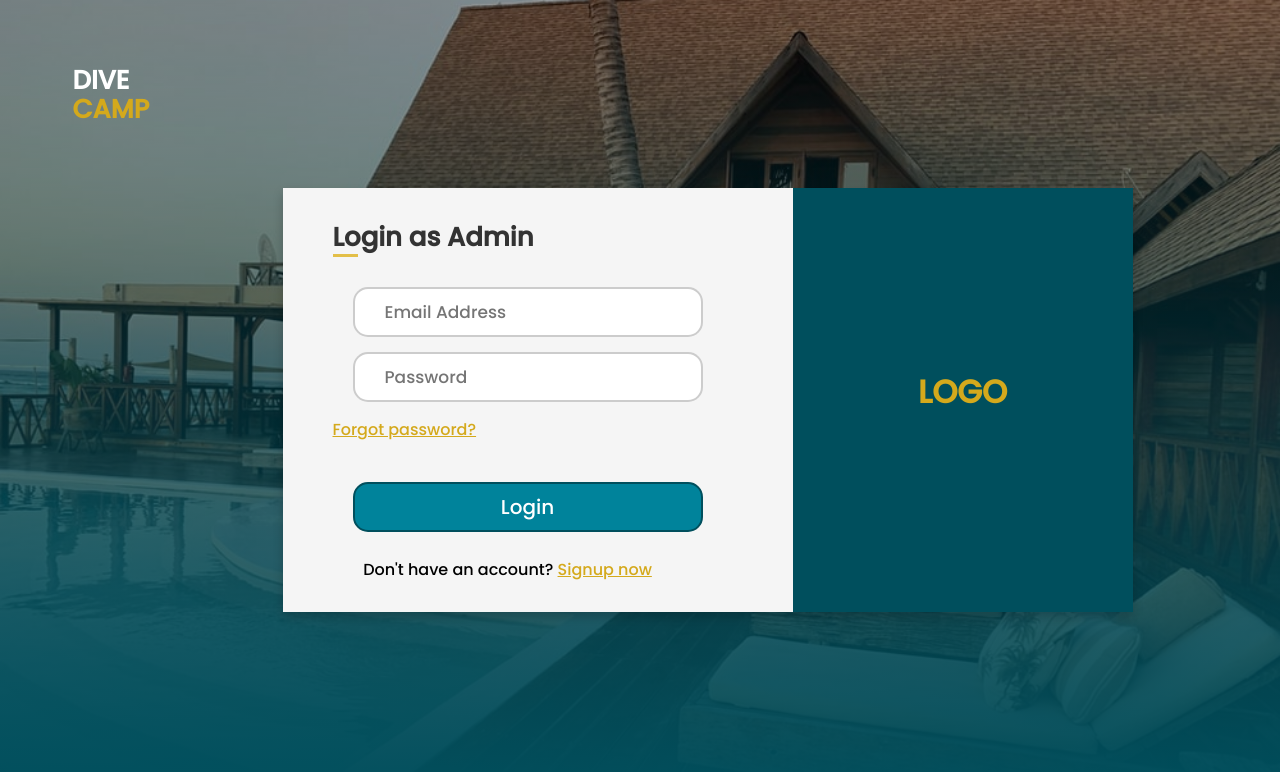
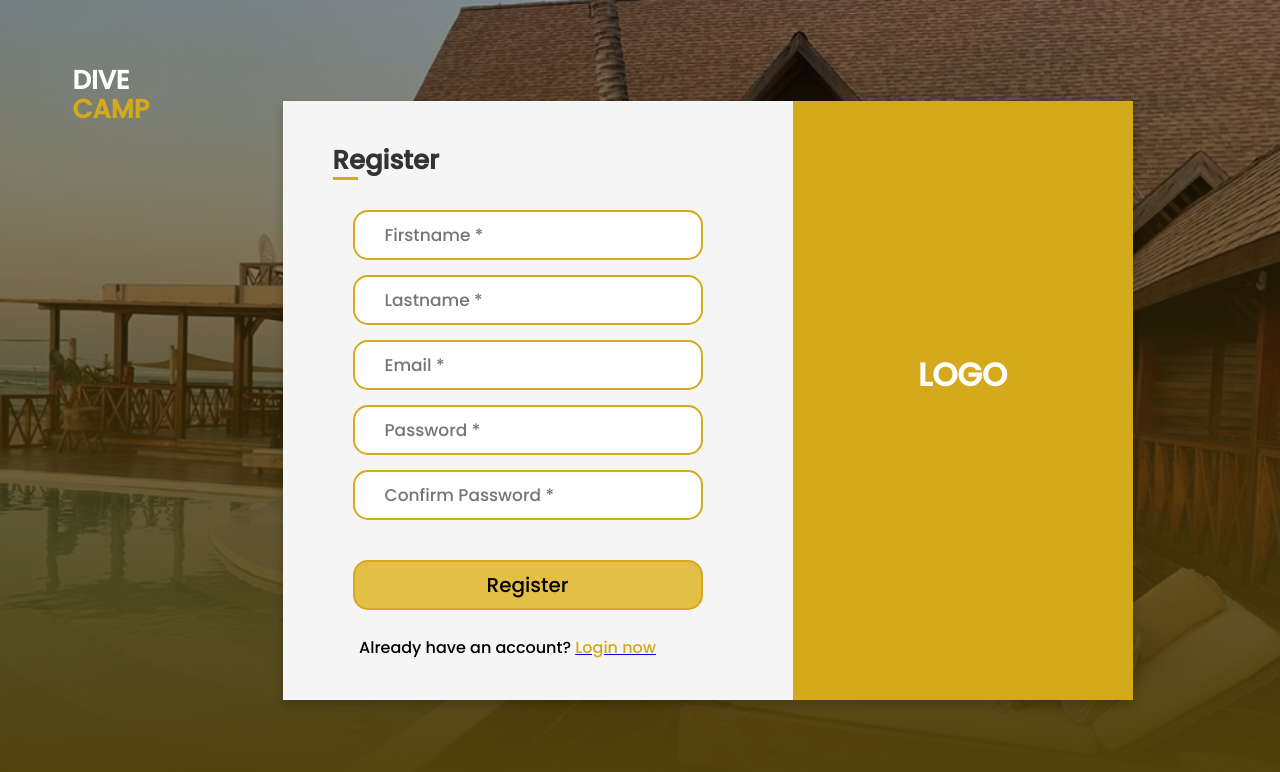
Before and after one commit to genjionn/BienUnido-DiveCamp, a PHP site: page /DiveCamp_Project/Users/admin in a window 1280 px wide. Shown: the top 772 px of the page. Run offline with PHP 8.4, Linux system fonts and the light colour scheme; data that the repository does not hold is empty.

Commit message:
Revert "Need more fixes on Admin"
This reverts commit 8477b16bae305771a3e479cf9e81d64bf48ace9c.

```diff
--- a/app/controllers/Pages.php
+++ b/app/controllers/Pages.php
@@ -24,9 +24,6 @@ class Pages extends Controller { //Mo extend ni siya sa libraries/Controller.php
     public function profile(){
         $this->view('pages/userprofile');
     }
-    public function adminhome(){
-        $this->view('pages/adminhomepage');
-    }
 
 
 
--- a/app/controllers/Users.php
+++ b/app/controllers/Users.php
@@ -115,8 +115,6 @@ class Users extends Controller{ //Takes care of the flow of the Users
             //Validate email
             if(empty($data['email'])){
                 $data['emailError'] = 'Please Enter your email';
-            }else if(findUserbyEmail){
-
             }
             //Validate password
             if(empty($data['password'])){
@@ -154,56 +152,7 @@ class Users extends Controller{ //Takes care of the flow of the Users
     }
 
     public function admin(){ //Wla pai admin login
-        $data = [
-            'title' => 'Admin Login page',
-            'email' => '',
-            'password' => '',
-            'emailError' => '',
-            'passwordError' => ''
-        ];
-        //Check for post
-        if($_SERVER['REQUEST_METHOD'] == 'POST'){
-            //sanitize post data
-            $_POST = filter_input_array(INPUT_POST, FILTER_SANITIZE_STRING);
-            $data = [
-                'email' => trim($_POST['email']),
-                'password' => trim($_POST['password']),
-                'emailError' => '',
-                'passwordError' => ''
-            ];
-            //Validate email
-            if(empty($data['email'])){
-                $data['emailError'] = 'Please Enter your email';
-            }
-            //Validate password
-            if(empty($data['password'])){
-                $data['passwordError'] = 'Please Enter your password';
-            }
-
-            //check if all errors are empty
-            if(empty($data['emailError']) && empty($data['passwordError'])){
-                $loggedInUser = $this->userModel->login($data['email'], $data['password']);
-                if($loggedInUser){
-                    $this->createAdminSession($loggedInUser);
-                } else{
-                    $data['passwordError'] = 'Credentials are incorrect';
-                    $this->view('users/login', $data);
-                }
-            }
-        } else{
-            $data = [
-                'email' => '',
-                'password' => '',
-                'emailError' => '',
-                'passwordError' => ''
-            ];//empty ni if dli mo sulod.
-        }
-        $this->view('users/admin', $data); //search for the file
-    }
-    public function createAdminSession($user){ //basta mo login ang User kuhaon ni siya ang ID og Email
-        $_SESSION['user_id'] = $user->id;
-        $_SESSION['email'] = $user->email;
-        header('location:' . URLROOT . '/pages/adminhomepage');
+        $this->view('users/register', $data);
     }
 }
 
--- a/app/views/Users/admin.php
+++ b/app/views/Users/admin.php
@@ -22,7 +22,7 @@
                     <div class="input-boxes">
                         <div class="input-box">
                             <i class="fa-solid fa-envelope"></i>
-                            <input type="email" name="email" id="email" placeholder="Email Address" required>
+                            <input type="email" name="email" id="email" placeholder="Email Address" value="<?php echo $email;?>" required>
                         </div>
                         <div class="input-box">
                             <i class="fa fa-lock"></i>
@@ -32,7 +32,7 @@
                         <div class="button input-box">
                             <input name="submit" type="submit" value="Login">
                         </div>
-                        <div class="text login-text">Don't have an account? <a href="register"><label>Signup now</label></a></div>
+                        <div class="text login-text">Don't have an account? <a href="AdminRegister.php"><label>Signup now</label></a></div>
                     </div>
                 </div>
                 <div class="picture-form">
```
